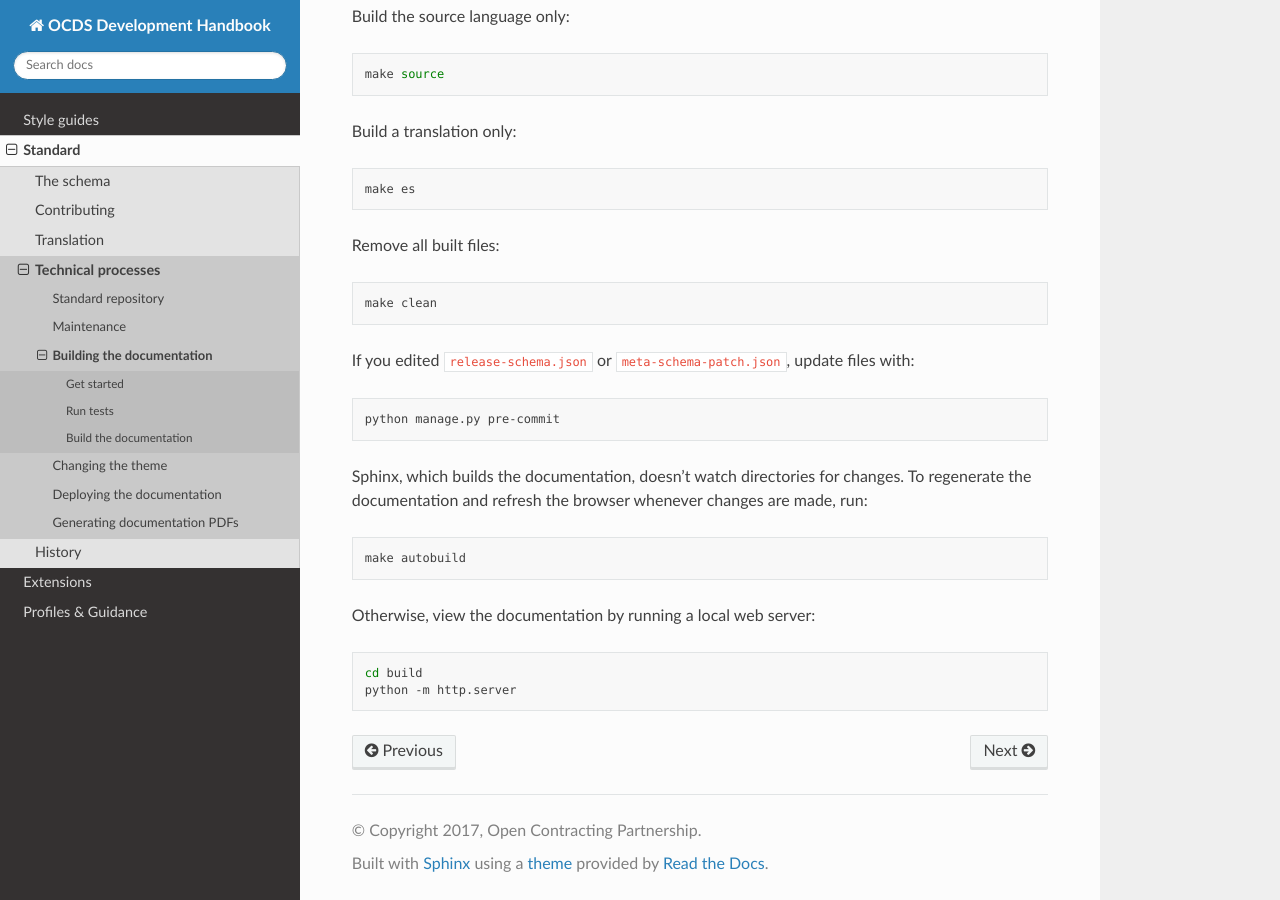
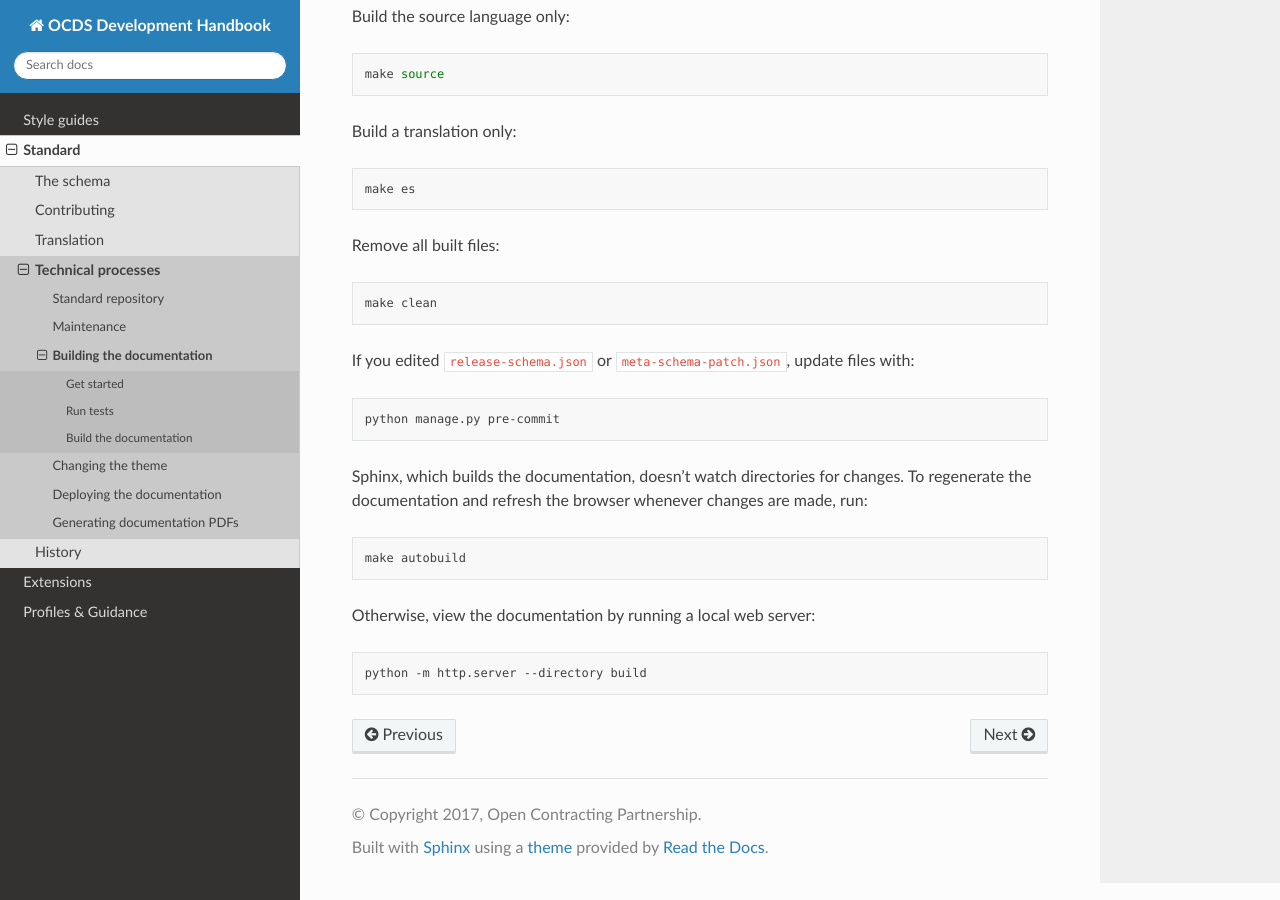
Before and after one commit to open-contracting/standard-development-handbook, a Sphinx documentation site: the page built from docs/standard/technical/build.rst, in a window 1280 px wide and 900 px high, scrolled down 2543 px. Built offline with Sphinx 7.4.7 and the Read the Docs theme 2.0.0, drawn with Linux system fonts in a browser that asks for light colours.

Commit message:
docs: Use --directory option to http.server open-contracting/software-development-handbook#11

```diff
--- a/docs/standard/technical/build.rst
+++ b/docs/standard/technical/build.rst
@@ -152,5 +152,4 @@ Otherwise, view the documentation by running a local web server:
 
 .. code-block:: shell
 
-   cd build
-   python -m http.server
+   python -m http.server --directory build
```
Also changed, not shown: README.md (+1 -2 lines).
